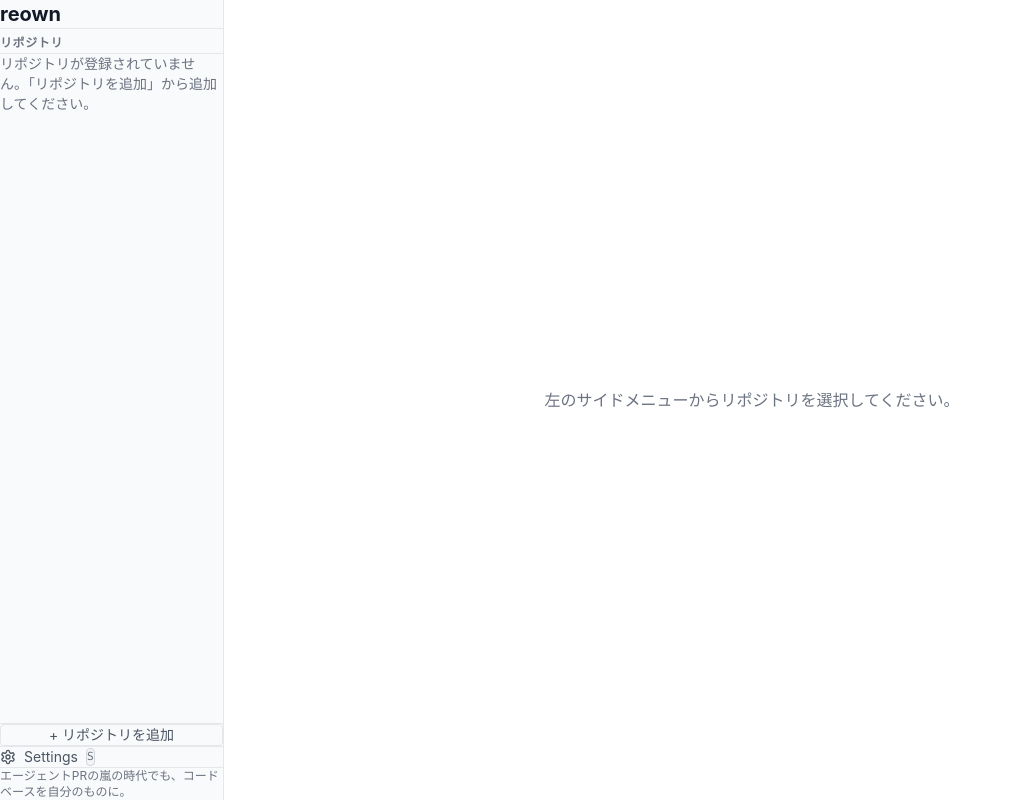
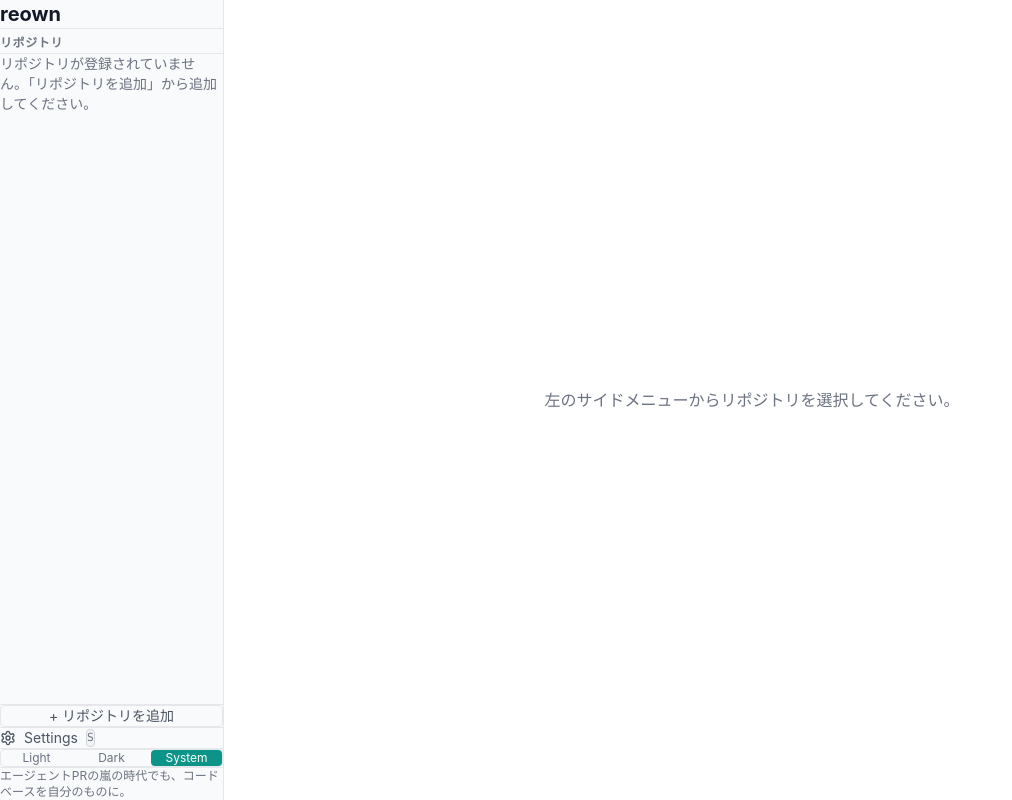
Before and after one commit to xiangma9712/reown, a React (Vite) app in the folder frontend/: page / in a window 1280 px wide. Shown: the whole page, without its empty margins (0-1012 px from the left). Built offline with nearby package versions, Linux system fonts and the light colour scheme.

Commit message:
fix: commit remaining changes for #376

```diff
--- a/frontend/src/App.tsx
+++ b/frontend/src/App.tsx
@@ -7,6 +7,7 @@ import { LlmSettingsTab } from "./components/LlmSettingsTab";
 import { AutomationSettingsTab } from "./components/AutomationSettingsTab";
 import { Layout } from "./components/Layout";
 import { RepositoryProvider } from "./RepositoryContext";
+import { ThemeProvider } from "./ThemeContext";
 import { invoke } from "./invoke";
 import type { RepositoryEntry, RepoInfo, PrInfo } from "./types";
 import "./style.css";
@@ -122,6 +123,7 @@ export function App() {
   }, []);
 
   return (
+    <ThemeProvider>
     <RepositoryProvider repoPath={selectedRepoPath} repoInfo={repoInfo}>
       <Layout
         repositories={repositories}
@@ -160,5 +162,6 @@ export function App() {
         )}
       </Layout>
     </RepositoryProvider>
+    </ThemeProvider>
   );
 }
--- /dev/null
+++ b/frontend/src/ThemeContext.tsx
@@ -0,0 +1,79 @@
+import {
+  createContext,
+  useContext,
+  useState,
+  useEffect,
+  useCallback,
+  type ReactNode,
+} from "react";
+
+export type Theme = "light" | "dark" | "system";
+
+interface ThemeContextValue {
+  theme: Theme;
+  setTheme: (theme: Theme) => void;
+}
+
+const STORAGE_KEY = "reown-theme";
+
+const ThemeContext = createContext<ThemeContextValue>({
+  theme: "system",
+  setTheme: () => {},
+});
+
+function getStoredTheme(): Theme {
+  try {
+    const stored = localStorage.getItem(STORAGE_KEY);
+    if (stored === "light" || stored === "dark" || stored === "system") {
+      return stored;
+    }
+  } catch {
+    // localStorage may be unavailable
+  }
+  return "system";
+}
+
+function applyTheme(theme: Theme) {
+  const isDark =
+    theme === "dark" ||
+    (theme === "system" &&
+      window.matchMedia("(prefers-color-scheme: dark)").matches);
+  document.documentElement.classList.toggle("dark", isDark);
+}
+
+export function ThemeProvider({ children }: { children: ReactNode }) {
+  const [theme, setThemeState] = useState<Theme>(getStoredTheme);
+
+  const setTheme = useCallback((newTheme: Theme) => {
+    setThemeState(newTheme);
+    try {
+      localStorage.setItem(STORAGE_KEY, newTheme);
+    } catch {
+      // localStorage may be unavailable
+    }
+  }, []);
+
+  // Apply theme class on mount and when theme changes
+  useEffect(() => {
+    applyTheme(theme);
+  }, [theme]);
+
+  // Watch OS preference when "system" is selected
+  useEffect(() => {
+    if (theme !== "system") return;
+    const mql = window.matchMedia("(prefers-color-scheme: dark)");
+    const handler = () => applyTheme("system");
+    mql.addEventListener("change", handler);
+    return () => mql.removeEventListener("change", handler);
+  }, [theme]);
+
+  return (
+    <ThemeContext.Provider value={{ theme, setTheme }}>
+      {children}
+    </ThemeContext.Provider>
+  );
+}
+
+export function useTheme(): ThemeContextValue {
+  return useContext(ThemeContext);
+}
--- a/frontend/src/components/Sidebar.tsx
+++ b/frontend/src/components/Sidebar.tsx
@@ -2,7 +2,10 @@ import { useState } from "react";
 import { useTranslation } from "react-i18next";
 import * as Tooltip from "@radix-ui/react-tooltip";
 import { ConfirmDialog } from "./ConfirmDialog";
+import { useTheme, type Theme } from "../ThemeContext";
 import type { RepositoryEntry } from "../types";
+
+const THEME_OPTIONS: Theme[] = ["light", "dark", "system"];
 
 interface Props {
   repositories: RepositoryEntry[];
@@ -26,6 +29,7 @@ export function Sidebar({
   onClose,
 }: Props) {
   const { t } = useTranslation();
+  const { theme, setTheme } = useTheme();
   const [removingRepo, setRemovingRepo] = useState<RepositoryEntry | null>(
     null
   );
@@ -170,6 +174,29 @@ export function Sidebar({
           </button>
         </div>
         <div className="border-t border-border px-4 py-3">
+          <div
+            className="flex items-center gap-1 rounded border border-border p-0.5"
+            role="radiogroup"
+            aria-label={t("theme.label")}
+          >
+            {THEME_OPTIONS.map((option) => (
+              <button
+                key={option}
+                role="radio"
+                aria-checked={theme === option}
+                onClick={() => setTheme(option)}
+                className={`flex-1 cursor-pointer rounded border-none px-1.5 py-1 text-xs transition-colors focus-visible:outline-none focus-visible:ring-2 focus-visible:ring-accent ${
+                  theme === option
+                    ? "bg-accent text-white"
+                    : "bg-transparent text-text-muted hover:text-text-primary"
+                }`}
+              >
+                {t(`theme.${option}`)}
+              </button>
+            ))}
+          </div>
+        </div>
+        <div className="border-t border-border px-4 py-3">
           <p className="text-xs text-text-muted">{t("app.tagline")}</p>
         </div>
         <ConfirmDialog
--- a/frontend/src/i18n/locales/en.json
+++ b/frontend/src/i18n/locales/en.json
@@ -215,6 +215,12 @@
     "prAnalysis": "PR Analysis",
     "noPr": "No PR associated with this branch."
   },
+  "theme": {
+    "label": "Theme",
+    "light": "Light",
+    "dark": "Dark",
+    "system": "System"
+  },
   "todo": {
     "title": "TODO / FIXME",
     "empty": "No TODO/FIXME comments found.",
--- a/frontend/src/i18n/locales/ja.json
+++ b/frontend/src/i18n/locales/ja.json
@@ -215,6 +215,12 @@
     "prAnalysis": "PR分析",
     "noPr": "このブランチに関連するPRはありません。"
   },
+  "theme": {
+    "label": "テーマ切替",
+    "light": "Light",
+    "dark": "Dark",
+    "system": "System"
+  },
   "todo": {
     "title": "TODO / FIXME",
     "empty": "TODO/FIXMEコメントは見つかりませんでした。",
```
Also changed, not shown: 1 other file (tests, documents, lock files or other folders).
